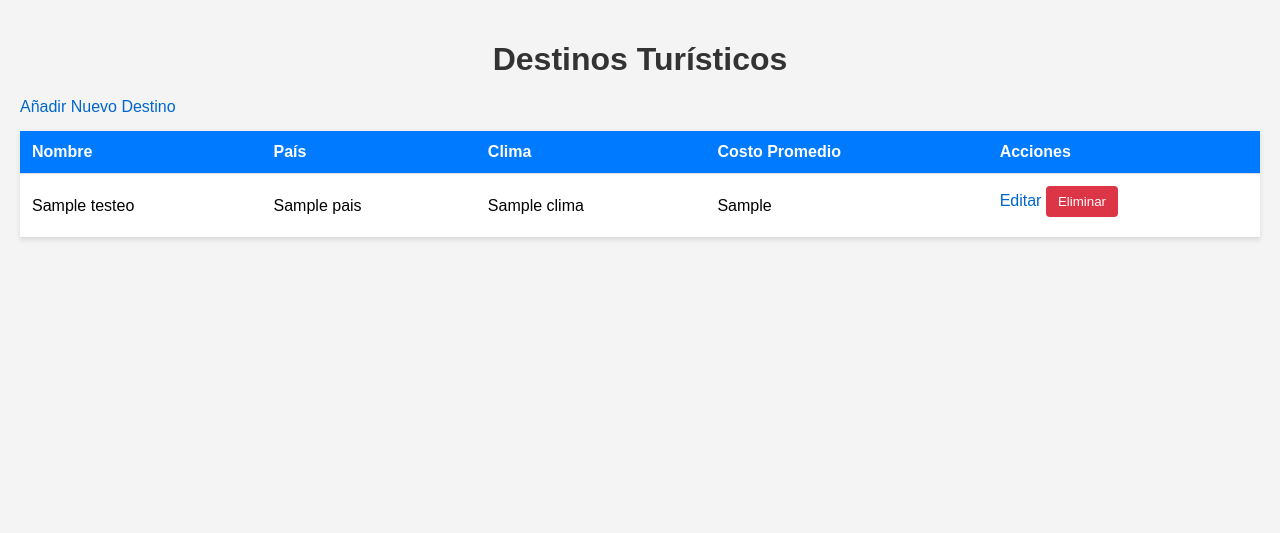
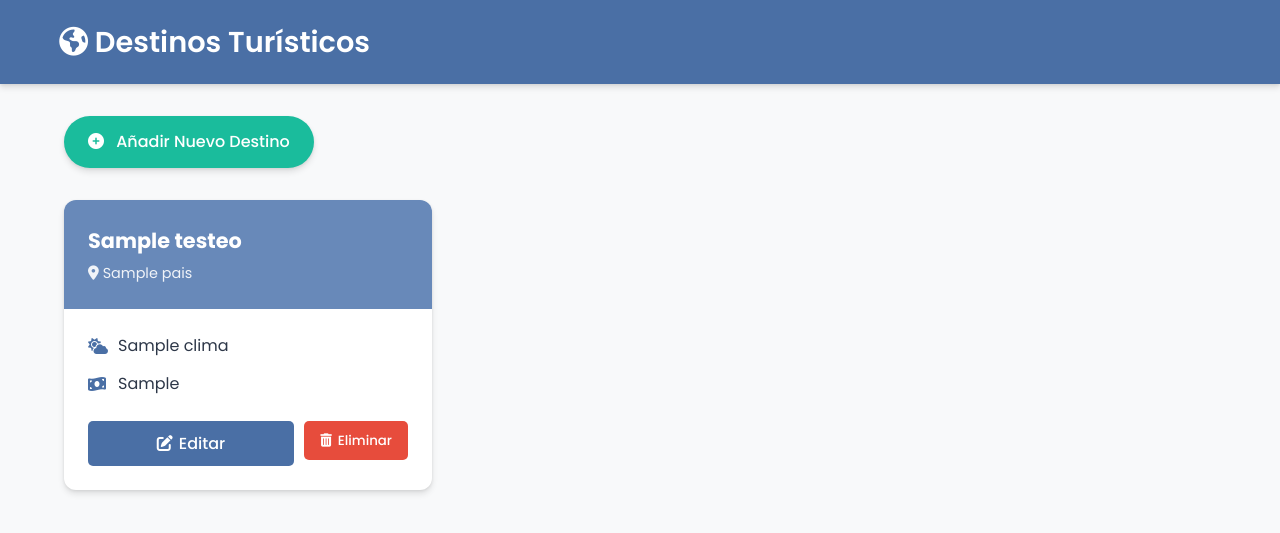
Before and after one commit to mcabrera2004/ProyectoDatosII, a Flask app: page /destinos in a window 1280 px wide. Shown: the top 533 px of the page. Run offline with Flask 3, Linux system fonts and the light colour scheme; a database or web service that is not in the repository returns one stand-in record (values such as "Sample title").

Commit message:
Pagina destinos mejorada

```diff
--- a/templates/destinos.html
+++ b/templates/destinos.html
@@ -2,101 +2,255 @@
 <html lang="es">
 <head>
     <meta charset="UTF-8">
+    <meta name="viewport" content="width=device-width, initial-scale=1.0">
     <title>Destinos Turísticos</title>
+    <link rel="stylesheet" href="https://cdnjs.cloudflare.com/ajax/libs/font-awesome/6.0.0/css/all.min.css">
+    <link href="https://fonts.googleapis.com/css2?family=Poppins:wght@300;400;500;600;700&display=swap" rel="stylesheet">
     <style>
-        /* Estilos generales */
-        body {
-            font-family: Arial, sans-serif;
-            background-color: #f4f4f4;
-            margin: 0;
-            padding: 20px;
+        :root {
+            --primary: #4a6fa5;
+            --primary-light: #6889b9;
+            --secondary: #ff6b6b;
+            --dark: #2d3748;
+            --light: #f8f9fa;
+            --gray: #e9ecef;
+            --success: #1abc9c;
+            --danger: #e74c3c;
+            --shadow: 0 4px 6px rgba(0, 0, 0, 0.1), 0 1px 3px rgba(0, 0, 0, 0.08);
         }
 
-        h1 {
-            text-align: center;
-            color: #333;
-            margin-bottom: 20px;
+        * {
+            margin: 0;
+            padding: 0;
+            box-sizing: border-box;
         }
 
-        /* Enlace para crear nuevo destino */
-        a {
-            text-decoration: none;
-            color: #0066cc;
-            font-size: 16px;
-            margin-bottom: 15px;
-            display: inline-block;
-        }
-        a:hover {
-            text-decoration: underline;
+        body {
+            font-family: 'Poppins', sans-serif;
+            background-color: var(--light);
+            color: var(--dark);
+            line-height: 1.6;
         }
 
-        /* Estilos para la tabla */
-        table {
-            width: 100%;
-            border-collapse: collapse;
-            background-color: #fff;
-            margin: 0 auto;
-            box-shadow: 0 2px 5px rgba(0,0,0,0.1);
-        }
-        th, td {
-            padding: 12px;
-            text-align: left;
-            border-bottom: 1px solid #ddd;
-        }
-        th {
-            background-color: #007bff;
-            color: #fff;
-        }
-        tr:nth-child(even) {
-            background-color: #f9f9f9;
+        /* Header y navegación */
+        header {
+            background-color: var(--primary);
+            color: white;
+            box-shadow: var(--shadow);
+            position: sticky;
+            top: 0;
+            z-index: 10;
         }
 
-        /* Estilos para botones y formularios */
-        button {
-            background-color: #dc3545;
-            color: #fff;
+        .navbar {
+            max-width: 1200px;
+            margin: 0 auto;
+            padding: 1.2rem;
+            display: flex;
+            justify-content: space-between;
+            align-items: center;
+        }
+
+        .navbar h1 {
+            font-size: 1.8rem;
+            font-weight: 600;
+            margin: 0;
+        }
+
+        /* Contenedor principal */
+        .container {
+            max-width: 1200px;
+            margin: 2rem auto;
+            padding: 0 1.5rem;
+        }
+
+        /* Botón para agregar destino */
+        .btn-add {
+            display: inline-block;
+            background-color: var(--success);
+            color: white;
+            text-decoration: none;
+            padding: 0.8rem 1.5rem;
+            border-radius: 50px;
+            margin-bottom: 2rem;
+            font-weight: 500;
+            box-shadow: var(--shadow);
+            transition: all 0.3s ease;
+        }
+
+        .btn-add:hover {
+            transform: translateY(-3px);
+            box-shadow: 0 7px 14px rgba(0, 0, 0, 0.1), 0 3px 6px rgba(0, 0, 0, 0.08);
+        }
+
+        .btn-add i {
+            margin-right: 8px;
+        }
+
+        /* Grid de tarjetas */
+        .cards-grid {
+            display: grid;
+            grid-template-columns: repeat(auto-fill, minmax(300px, 1fr));
+            gap: 1.5rem;
+        }
+
+        /* Tarjeta de destino */
+        .card {
+            background-color: white;
+            border-radius: 12px;
+            overflow: hidden;
+            box-shadow: var(--shadow);
+            transition: transform 0.3s ease, box-shadow 0.3s ease;
+        }
+
+        .card:hover {
+            transform: translateY(-5px);
+            box-shadow: 0 10px 20px rgba(0, 0, 0, 0.12), 0 4px 8px rgba(0, 0, 0, 0.06);
+        }
+
+        .card-header {
+            padding: 1.5rem;
+            background-color: var(--primary-light);
+            color: white;
+        }
+
+        .card-title {
+            font-size: 1.3rem;
+            margin-bottom: 5px;
+        }
+
+        .card-country {
+            font-size: 0.9rem;
+            opacity: 0.9;
+        }
+
+        .card-body {
+            padding: 1.5rem;
+        }
+
+        .card-info {
+            margin-bottom: 1.2rem;
+        }
+
+        .info-row {
+            display: flex;
+            margin-bottom: 0.8rem;
+            align-items: center;
+        }
+
+        .info-row i {
+            margin-right: 10px;
+            width: 20px;
+            color: var(--primary);
+        }
+
+        .card-actions {
+            display: flex;
+            justify-content: space-between;
+            gap: 10px;
+            margin-top: 1.5rem;
+        }
+
+        .btn {
+            flex: 1;
+            padding: 0.6rem 1rem;
+            border-radius: 5px;
             border: none;
-            padding: 8px 12px;
+            font-family: 'Poppins', sans-serif;
+            font-weight: 500;
             cursor: pointer;
-            border-radius: 4px;
+            transition: all 0.2s ease;
+            display: flex;
+            justify-content: center;
+            align-items: center;
+            text-decoration: none;
         }
-        button:hover {
-            background-color: #c82333;
+
+        .btn i {
+            margin-right: 6px;
         }
-        form {
-            display: inline;
+
+        .btn-edit {
+            background-color: var(--primary);
+            color: white;
+        }
+
+        .btn-edit:hover {
+            background-color: var(--primary-light);
+        }
+
+        .btn-delete {
+            background-color: var(--danger);
+            color: white;
+        }
+
+        .btn-delete:hover {
+            background-color: #c0392b;
+        }
+
+        /* Responsive */
+        @media (max-width: 768px) {
+            .cards-grid {
+                grid-template-columns: repeat(auto-fill, minmax(250px, 1fr));
+            }
+        }
+
+        @media (max-width: 576px) {
+            .cards-grid {
+                grid-template-columns: 1fr;
+            }
+
+            .navbar h1 {
+                font-size: 1.5rem;
+            }
         }
     </style>
 </head>
 <body>
-    <h1>Destinos Turísticos</h1>
-    <a href="{{ url_for('crear_destino') }}">Añadir Nuevo Destino</a>
-    <table>
-        <thead>
-            <tr>
-                <th>Nombre</th>
-                <th>País</th>
-                <th>Clima</th>
-                <th>Costo Promedio</th>
-                <th>Acciones</th>
-            </tr>
-        </thead>
-        <tbody>
+    <header>
+        <div class="navbar">
+            <h1><i class="fas fa-globe-americas"></i> Destinos Turísticos</h1>
+        </div>
+    </header>
+
+    <div class="container">
+        <a href="{{ url_for('crear_destino') }}" class="btn-add">
+            <i class="fas fa-plus-circle"></i> Añadir Nuevo Destino
+        </a>
+
+        <div class="cards-grid">
             {% for destino in destinos %}
-            <tr>
-                <td>{{ destino.nombre }}</td>
-                <td>{{ destino.pais }}</td>
-                <td>{{ destino.clima }}</td>
-                <td>{{ destino.costo_promedio }}</td>
-                <td>
-                    <a href="{{ url_for('editar_destino', id=destino._id) }}">Editar</a>
-                    <form action="{{ url_for('eliminar_destino_ruta', id=destino._id) }}" method="POST" style="display:inline;">
-                        <button type="submit">Eliminar</button>
-                    </form>
-                </td>
-            </tr>
+            <div class="card">
+                <div class="card-header">
+                    <h2 class="card-title">{{ destino.nombre }}</h2>
+                    <div class="card-country"><i class="fas fa-map-marker-alt"></i> {{ destino.pais }}</div>
+                </div>
+                <div class="card-body">
+                    <div class="card-info">
+                        <div class="info-row">
+                            <i class="fas fa-cloud-sun"></i>
+                            <span>{{ destino.clima }}</span>
+                        </div>
+                        <div class="info-row">
+                            <i class="fas fa-money-bill-wave"></i>
+                            <span>{{ destino.costo_promedio }}</span>
+                        </div>
+                    </div>
+
+                    <div class="card-actions">
+                        <a href="{{ url_for('editar_destino', id=destino._id) }}" class="btn btn-edit">
+                            <i class="fas fa-edit"></i> Editar
+                        </a>
+                        <form action="{{ url_for('eliminar_destino_ruta', id=destino._id) }}" method="POST">
+                            <button type="submit" class="btn btn-delete">
+                                <i class="fas fa-trash-alt"></i> Eliminar
+                            </button>
+                        </form>
+                    </div>
+                </div>
+            </div>
             {% endfor %}
-        </tbody>
-    </table>
+        </div>
+    </div>
 </body>
 </html>
```
Also changed, not shown: data/destinos.json (deleted, +0 -182 lines).
